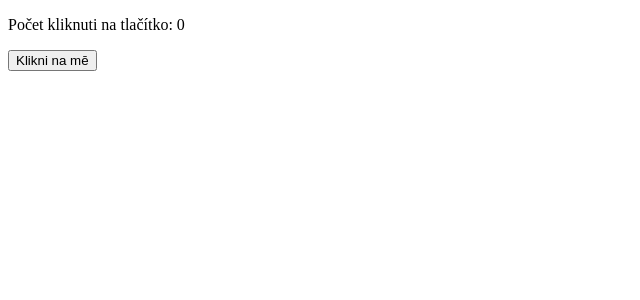
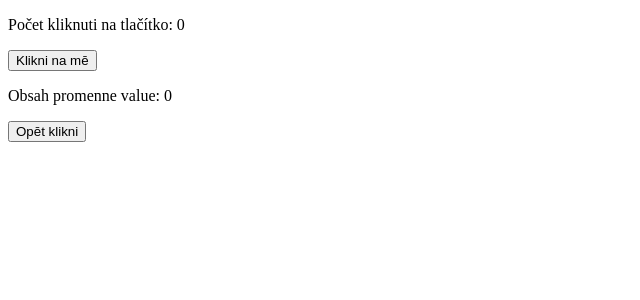
Before and after one commit to Maree13/react-useeffect-cleanup-function, a React (Create React App) app: page / in a window 1280 px wide. Shown: the top 300 px of the page, without its empty margins (0-640 px from the left). Built offline with nearby package versions, Linux system fonts and the light colour scheme.

Commit message:
dalsi tlacitko

```diff
--- a/src/App.js
+++ b/src/App.js
@@ -7,6 +7,7 @@ const App = () => {
   // count
 
   const [count, setCount] = useState(0);
+  const [value, setValue] = useState(0);
 
   useEffect(() => {
     document.title = `Počet kliknutí ${count}`;
@@ -16,6 +17,9 @@ const App = () => {
     <div>
       <p>Počet kliknuti na tlačítko: {count}</p>
       <button onClick={() => setCount(count + 1)}>Klikni na mē</button>
+
+      <p>Obsah promenne value: {value}</p>
+      <button onClick={() => setValue(value + 1)}>Opēt klikni</button>
     </div>
   );
 };
```
